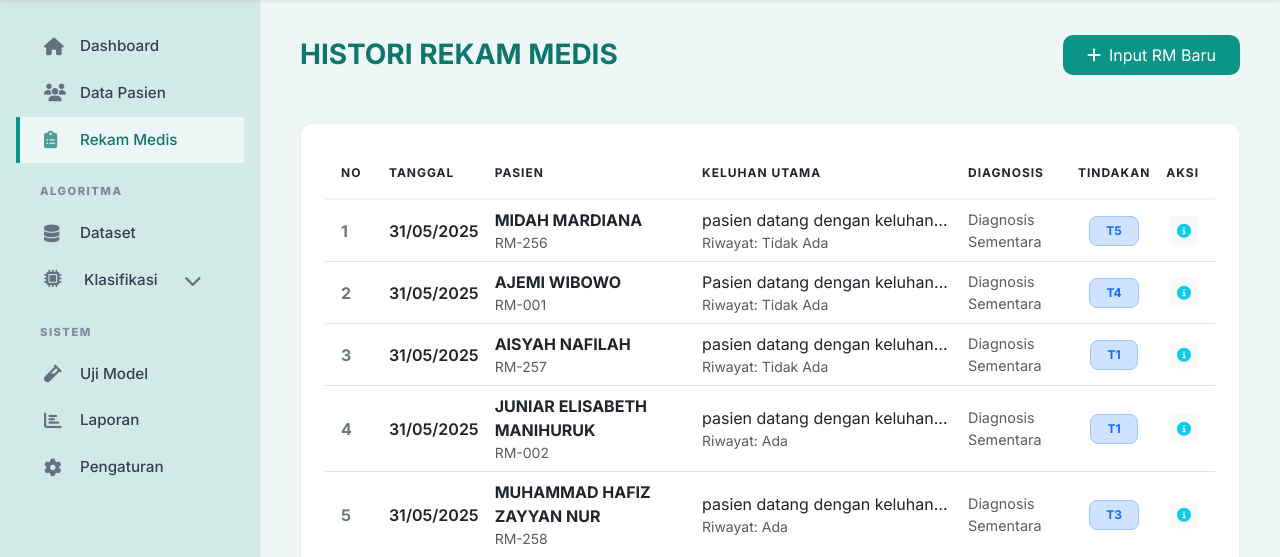
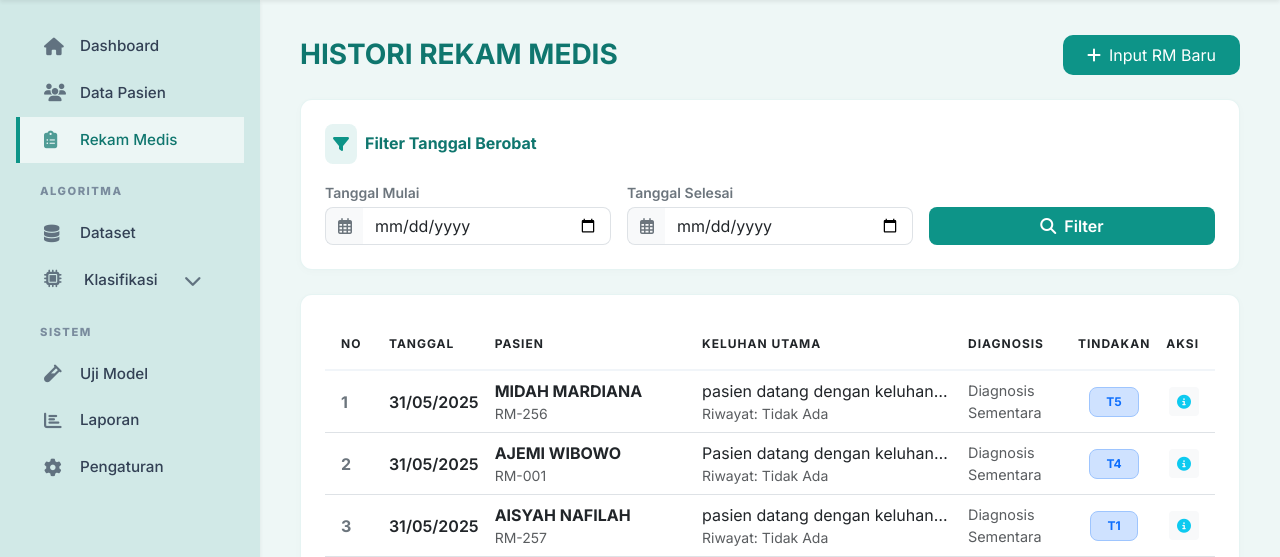
Before and after one commit to lostwar21/KlinikC4.5, a CodeIgniter app: page /project_skripsi/index.php/rekam_medis in a window 1280 px wide. Shown: the part 70-627 px from the top of the page. Run offline with CodeIgniter, Linux system fonts and the light colour scheme; a user stored in the database is signed in; data comes from the database, SQL or seed files in the repository.

Commit message:
Feature: Add date range filter to Rekam Medis (Medical Records) page

```diff
--- a/application/controllers/Rekam_medis.php
+++ b/application/controllers/Rekam_medis.php
@@ -23,7 +23,13 @@ class Rekam_medis extends CI_Controller {
     public function index() {
         $data['title'] = "Rekam Medis";
         $data['active'] = "rekam_medis";
-        $data['histori'] = $this->rm_model->get_all();
+
+        $tanggal_mulai = $this->input->get('tanggal_mulai');
+        $tanggal_selesai = $this->input->get('tanggal_selesai');
+
+        $data['tanggal_mulai'] = $tanggal_mulai;
+        $data['tanggal_selesai'] = $tanggal_selesai;
+        $data['histori'] = $this->rm_model->get_all($tanggal_mulai, $tanggal_selesai);
 
         $this->load->view('layout/header', $data);
         $this->load->view('rekam_medis/index', $data);
--- a/application/models/Rekam_medis_model.php
+++ b/application/models/Rekam_medis_model.php
@@ -17,10 +17,18 @@ class Rekam_medis_model extends CI_Model {
     /**
      * Ambil rekam medis beserta nama pasien (Join)
      */
-    public function get_all() {
+    public function get_all($tanggal_mulai = NULL, $tanggal_selesai = NULL) {
         $this->db->select('rm.*, p.nama as nama_pasien, p.nomor_rm');
         $this->db->from('rekam_medis rm');
         $this->db->join('pasien p', 'p.id_pasien = rm.id_pasien');
+
+        if (!empty($tanggal_mulai)) {
+            $this->db->where('rm.tanggal_kunjungan >=', $tanggal_mulai);
+        }
+        if (!empty($tanggal_selesai)) {
+            $this->db->where('rm.tanggal_kunjungan <=', $tanggal_selesai);
+        }
+
         $this->db->order_by('rm.tanggal_kunjungan', 'DESC');
         return $this->db->get()->result_array();
     }
--- a/application/views/rekam_medis/index.php
+++ b/application/views/rekam_medis/index.php
@@ -1,4 +1,4 @@
-<div class="row mb-5">
+<div class="row mb-4">
     <div class="col-12 d-flex justify-content-between align-items-center">
         <h3 class="fw-bold text-dark-teal mb-0">HISTORI REKAM MEDIS</h3>
         <a href="<?php echo site_url('rekam_medis/tambah'); ?>" class="btn btn-primary d-flex align-items-center px-4 py-2" style="border-radius: 10px; background-color: var(--primary-teal); border: none;">
@@ -6,6 +6,64 @@
         </a>
     </div>
 </div>
+
+<!-- Filter Panel -->
+<div class="panel mb-4">
+    <div class="d-flex align-items-center mb-3">
+        <div class="p-2 rounded-3 me-2" style="background-color: rgba(13, 148, 136, 0.1); color: var(--primary-teal);">
+            <i class="fas fa-filter"></i>
+        </div>
+        <h5 class="fw-bold text-dark-teal mb-0" style="font-size: 1rem;">Filter Tanggal Berobat</h5>
+    </div>
+    <form method="GET" action="<?php echo site_url('rekam_medis'); ?>" class="row g-3 align-items-end">
+        <div class="col-md-4">
+            <label for="tanggal_mulai" class="form-label small fw-semibold text-secondary mb-1">Tanggal Mulai</label>
+            <div class="input-group">
+                <span class="input-group-text bg-light text-secondary border-end-0" style="border-radius: 8px 0 0 8px;"><i class="far fa-calendar-alt"></i></span>
+                <input type="date" class="form-control border-start-0" id="tanggal_mulai" name="tanggal_mulai" value="<?php echo isset($tanggal_mulai) ? $tanggal_mulai : ''; ?>" style="border-radius: 0 8px 8px 0;">
+            </div>
+        </div>
+        <div class="col-md-4">
+            <label for="tanggal_selesai" class="form-label small fw-semibold text-secondary mb-1">Tanggal Selesai</label>
+            <div class="input-group">
+                <span class="input-group-text bg-light text-secondary border-end-0" style="border-radius: 8px 0 0 8px;"><i class="far fa-calendar-alt"></i></span>
+                <input type="date" class="form-control border-start-0" id="tanggal_selesai" name="tanggal_selesai" value="<?php echo isset($tanggal_selesai) ? $tanggal_selesai : ''; ?>" style="border-radius: 0 8px 8px 0;">
+            </div>
+        </div>
+        <div class="col-md-4 d-flex gap-2">
+            <button type="submit" class="btn btn-primary flex-grow-1 py-2 fw-semibold d-flex align-items-center justify-content-center" style="border-radius: 8px; background-color: var(--primary-teal); border: none; height: 38px;">
+                <i class="fas fa-search me-2"></i> Filter
+            </button>
+            <?php if(!empty($tanggal_mulai) || !empty($tanggal_selesai)): ?>
+                <a href="<?php echo site_url('rekam_medis'); ?>" class="btn btn-light border py-2 fw-semibold d-flex align-items-center justify-content-center" style="border-radius: 8px; height: 38px;">
+                    <i class="fas fa-sync-alt me-2"></i> Reset
+                </a>
+            <?php endif; ?>
+        </div>
+    </form>
+</div>
+
+<!-- Active Filter Status -->
+<?php if(!empty($tanggal_mulai) || !empty($tanggal_selesai)): ?>
+    <div class="alert alert-info border-0 shadow-sm mb-4 d-flex align-items-center justify-content-between" style="border-radius: 12px; background-color: #e0f2f1; color: var(--dark-teal); font-size: 0.9rem;">
+        <div class="d-flex align-items-center">
+            <i class="fas fa-info-circle fs-5 me-2"></i>
+            <span>
+                Menampilkan data rekam medis dari tanggal
+                <strong>
+                    <?php echo !empty($tanggal_mulai) ? date('d/m/Y', strtotime($tanggal_mulai)) : 'Awal'; ?>
+                </strong>
+                s/d
+                <strong>
+                    <?php echo !empty($tanggal_selesai) ? date('d/m/Y', strtotime($tanggal_selesai)) : 'Akhir'; ?>
+                </strong>
+                (Ditemukan: <strong><?php echo count($histori); ?></strong> data)
+            </span>
+        </div>
+        <a href="<?php echo site_url('rekam_medis'); ?>" class="btn-close" style="font-size: 0.8rem; filter: invert(34%) sepia(21%) saturate(2421%) hue-rotate(130deg) brightness(92%) contrast(85%);" aria-label="Close"></a>
+    </div>
+<?php endif; ?>
+
 
 <?php if($this->session->flashdata('success')): ?>
     <div class="alert alert-success alert-dismissible fade show mb-4 border-0 shadow-sm" role="alert" style="border-radius: 12px; background-color: #d1fae5; color: #065f46;">
```
